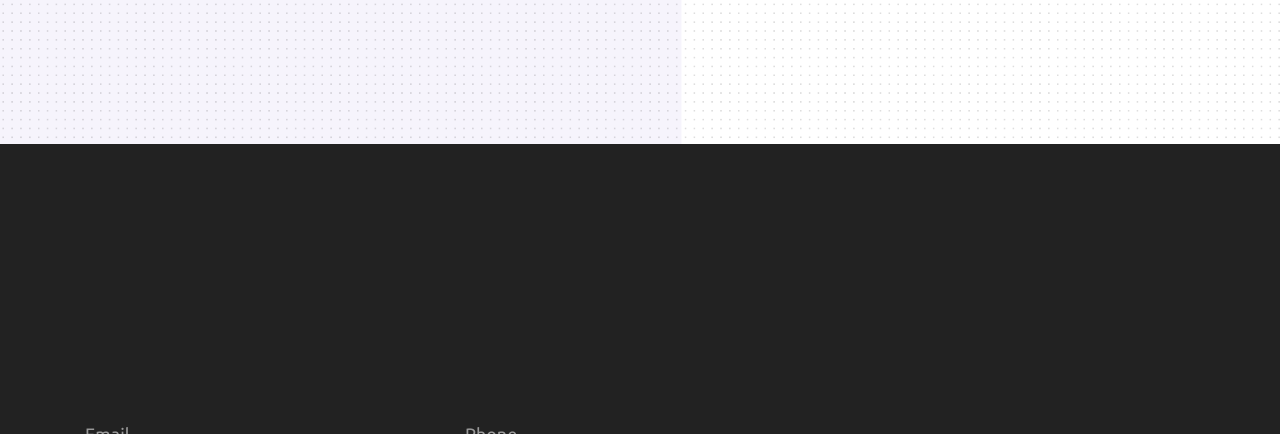
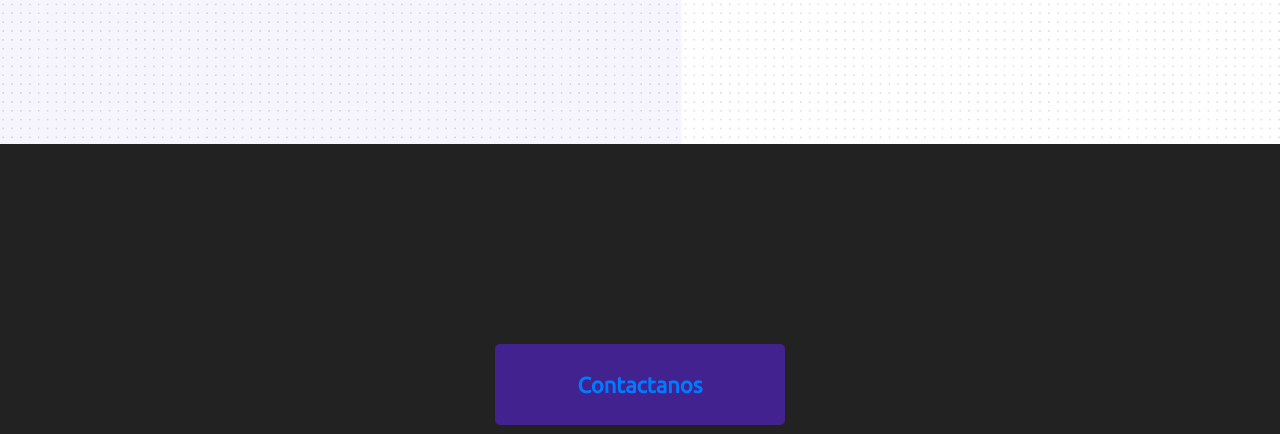
Before and after one commit to CamiloFrancoDW/camilo, a plain HTML site: page about.html in a window 1280 px wide. Shown: the part 1575-2009 px from the top of the page. Drawn offline with Linux system fonts and the light colour scheme.

Commit message:
contact
contacto en el footer

```diff
--- a/about.html
+++ b/about.html
@@ -301,6 +301,10 @@
 
 <!-- footer -->
 <footer class="bg-dark footer-section">
+  <div class="col-lg-3 col-10 mx-auto">
+    <button class="btn btn-primary w-100"><a class="nav-link" href="mailto:camilodfranco@gmail.com">contactanos</a></button>
+  </div>
+
   <div class="section">
     <div class="container">
       <div class="row">
```
Also changed, not shown: index.html (+5 -0 lines), portfolio.html (+4 -0 lines).
